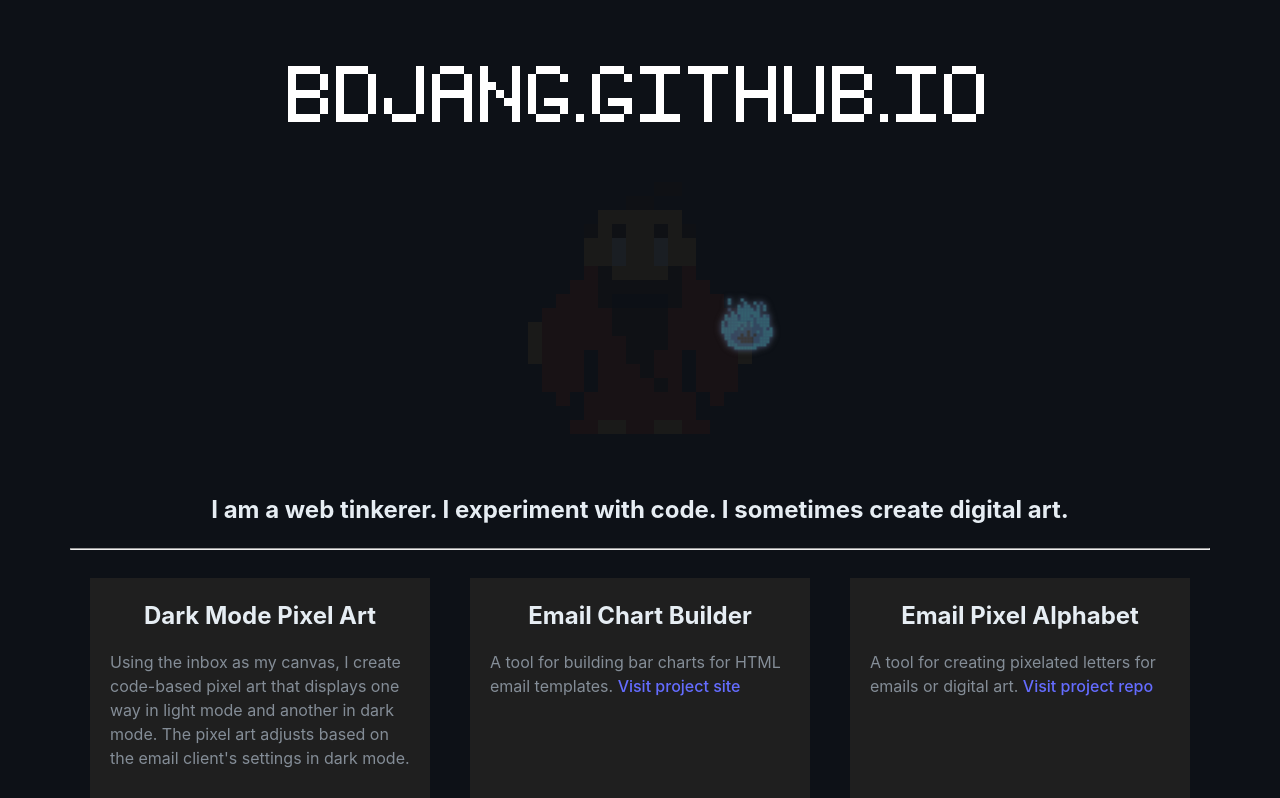
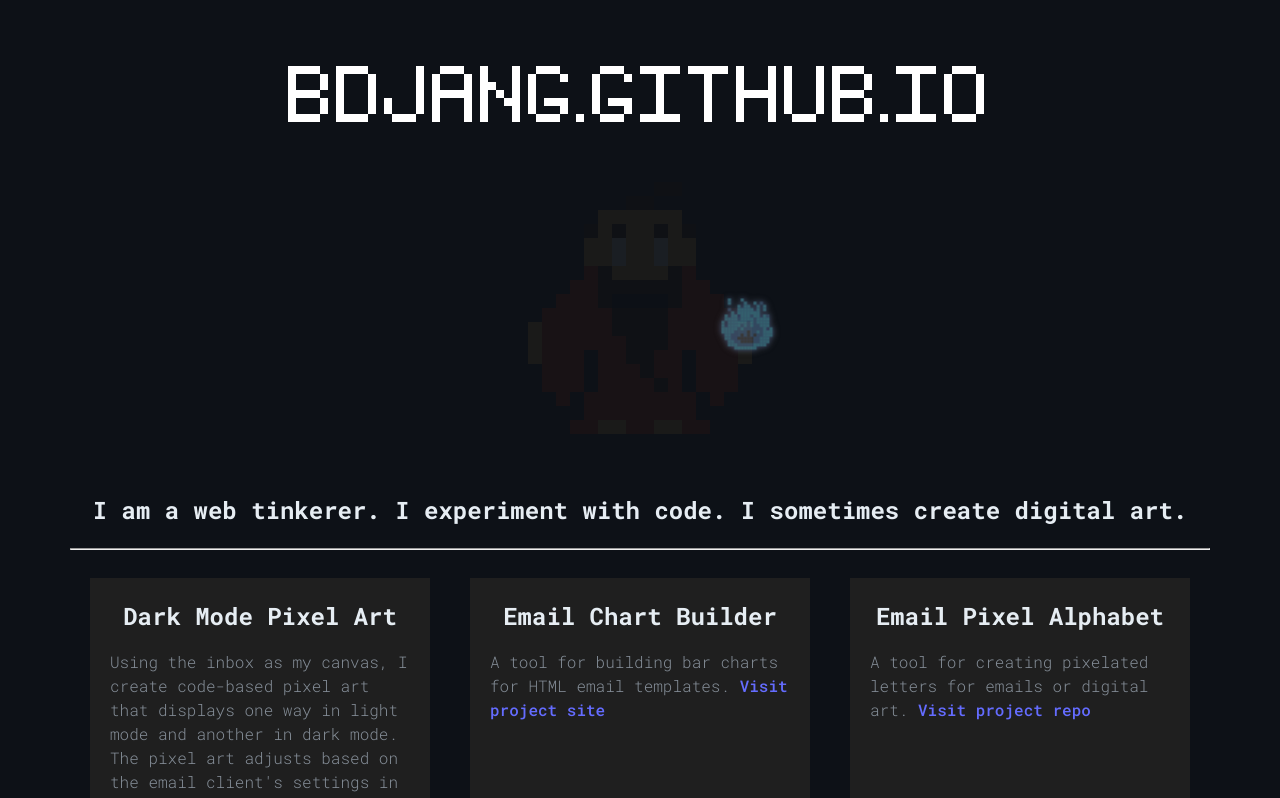
Before and after one commit to bdjang/bdjang.github.io, a React (Vite) app: page / in a window 1280 px wide. Shown: the top 798 px of the page. Built offline with nearby package versions, Linux system fonts and the light colour scheme.

Commit message:
Add custom font, update SCSS

```diff
--- a/src/index.scss
+++ b/src/index.scss
@@ -1,39 +1,35 @@
+/* Google Font: Roboto Mono */
+@import url('https://fonts.googleapis.com/css2?family=Cutive+Mono&family=Roboto+Mono:ital,wght@0,100..700;1,100..700&display=swap');
+
 /* GLOBAL CSS STYLES */
 :root {
-    font-family: Inter, system-ui, Avenir, Helvetica, Arial, sans-serif;
+    background-color: #242424;
+    color: rgba(255, 255, 255, 0.87);
+    color-scheme: light dark;
+    font-family: 'Roboto Mono', monospace;
+    font-weight: 300;
+    font-synthesis: none;
     line-height: 1.5;
-    font-weight: 400;
-
-    color-scheme: light dark;
-    color: rgba(255, 255, 255, 0.87);
-    background-color: #242424;
-
-    font-synthesis: none;
     text-rendering: optimizeLegibility;
     -webkit-font-smoothing: antialiased;
     -moz-osx-font-smoothing: grayscale;
+}
+body {
+    background-color: #0d1117;
+    color: #e6edf3;
+    display: flex;
+    margin: 0;
+    place-items: center;
+    min-width: 320px;
+    min-height: 100vh;
 }
 a {
     font-weight: 500;
     color: #646cff;
     text-decoration: inherit;
-}
-a:hover {
-    color: #535bf2;
-}
-body {
-    background-color: #0d1117;
-    color: #e6edf3;
-    margin: 0;
-    display: flex;
-    place-items: center;
-    min-width: 320px;
-    min-height: 100vh;
-}
-h1 {
-    font-size: 3.2em;
-    line-height: 1.1;
-    transition: color 1500ms ease;
+    &:hover {
+        color: #535bf2;
+    }
 }
 @media (prefers-color-scheme: light) {
     :root {
```
